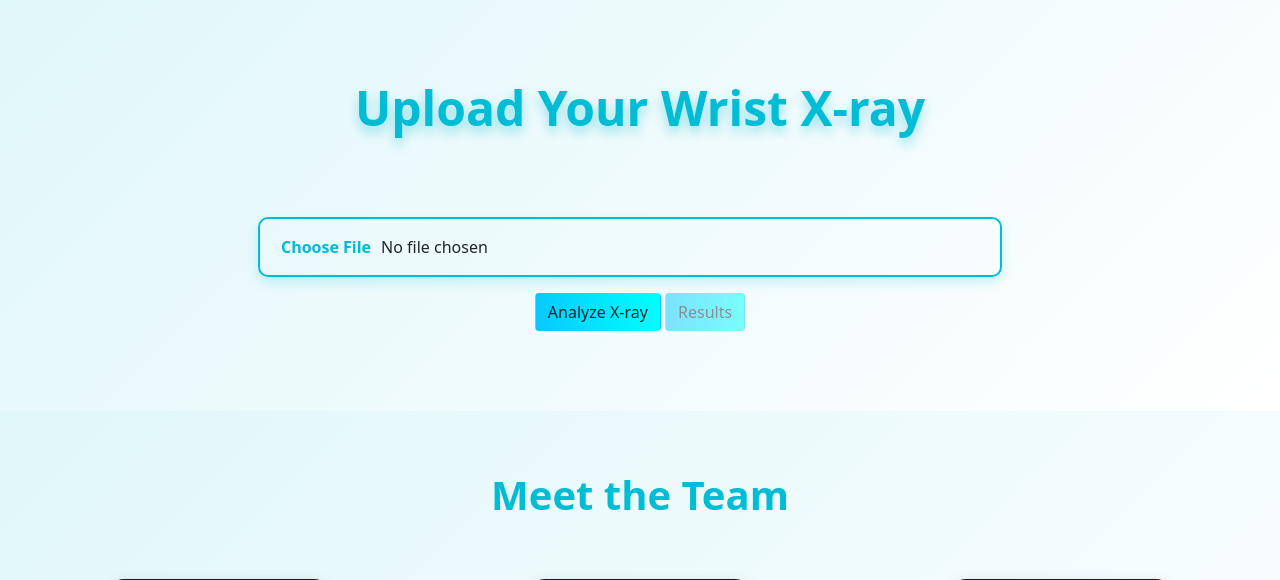
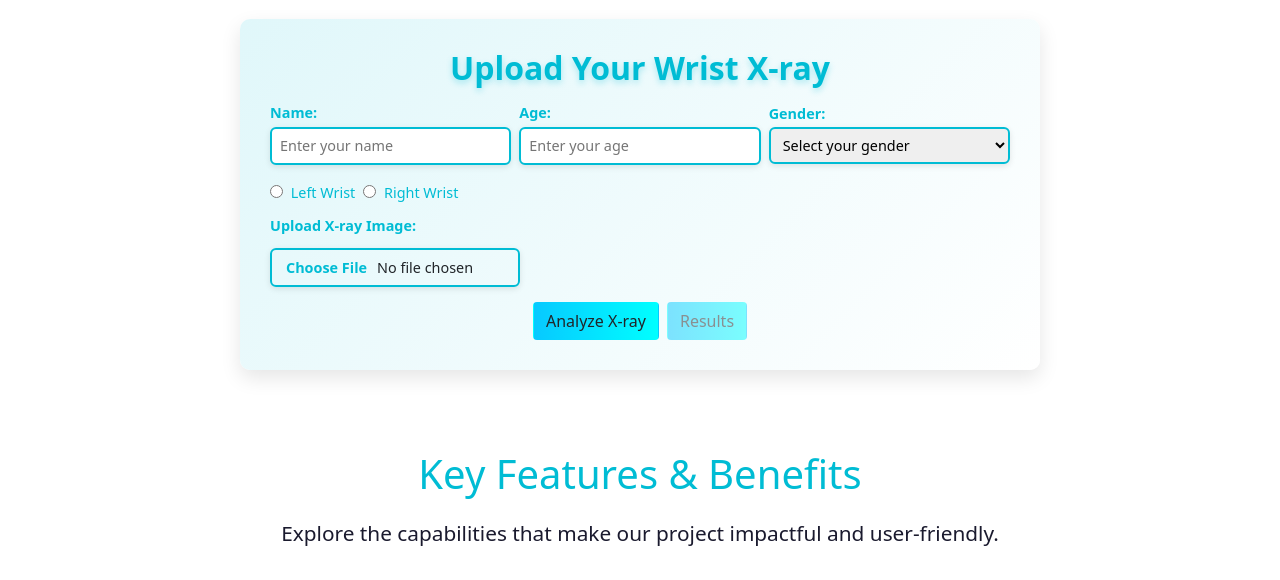
Before and after one commit to aqsaHafeez/Wrist_Abnormality_Detection_System, a Flask app: page /index in a window 1280 px wide. Shown: the part 801-1381 px from the top of the page. Run offline with Flask 3, Linux system fonts and the light colour scheme; some libraries are stand-ins or nearby versions.

Commit message:
Implemented AI Generated Report Functionality!

```diff
--- a/app.py
+++ b/app.py
@@ -11,9 +11,15 @@ from reportlab.lib.pagesizes import letter
 from reportlab.pdfgen import canvas
 import os
 from flask_sqlalchemy import SQLAlchemy
+from langchain_core.messages import HumanMessage
+from langchain_google_genai import ChatGoogleGenerativeAI
 
 app = Flask(__name__)
 app.secret_key = 'your_secret_key'
+
+GOOGLE_API_KEY = "AIzaSyAWZQ_VSR4xiOGLQMulMnSlAvLrCv5eTrs"
+llm = ChatGoogleGenerativeAI(model="gemini-1.5-pro-latest", google_api_key=GOOGLE_API_KEY)
+
 # Flask-Mail configuration
 # Flask-Mail configuration
 app.config['MAIL_SERVER'] = 'smtp.gmail.com'
@@ -81,7 +87,7 @@ def init_db():
 # Directory paths for YOLOv9 detect script and processed images
 YOLO_DETECT_SCRIPT = os.path.join('models', 'yolov9', 'detect.py')
 YOLO_WEIGHTS = os.path.join('models', 'yolov9', 'best.pt')
-DETECTED_IMAGE_PATH = os.path.join('static', 'diagnosed_image', 'latest_detection.jpg')
+DETECTED_IMAGE_PATH = os.path.join('static', 'diagnosed_image', 'latest_detection.jpg').replace("\\", "/")
 UPLOAD_IMAGE_PATH = os.path.join('static', 'uploaded_image.jpg')
 
 @app.route('/')
@@ -275,6 +281,7 @@ def index():
     # Clear session flag on refresh (GET request)
     if request.method == 'GET' and not session.get('image_generated', False):
         session.pop('image_generated', None)
+        session.pop('generated_report', None)  # Clear report data on refresh
 
     if request.method == 'POST':
         if 'file' not in request.files:
@@ -287,7 +294,7 @@ def index():
             return redirect(url_for('index'))
 
         if file:
-            # Save the uploaded file and perform analysis
+            # Save the uploaded file and perform YOLO analysis
             file.save(UPLOAD_IMAGE_PATH)
             subprocess.run([
                 sys.executable, YOLO_DETECT_SCRIPT,
@@ -306,10 +313,45 @@ def index():
                     os.remove(DETECTED_IMAGE_PATH)
                 os.rename(latest_file, DETECTED_IMAGE_PATH)
 
+            # Generate report using Gemini LLM
+            message = HumanMessage(
+                content=[
+                    {
+                        "type": "text",
+                        "text": (
+                            "I am providing a YOLO-evaluated image that contains detected class labels. "
+                            "Your task is to generate descriptions for each detected class based on the predefined mappings below.\n\n"
+                            "Detected Class Mappings:\n"
+                            "Bone anomaly: Bone anomaly detected, indicating potential structural irregularity.\n"
+                            "Bone lesion: Bone lesion detected; further evaluation may be needed to assess severity.\n"
+                            "Foreign body: Foreign body detected near bone structure, possibly requiring removal.\n"
+                            "Fracture: Bone fracture identified; urgent medical attention is advised.\n"
+                            "Metal: Metal implant detected, likely a post-surgical addition.\n"
+                            "Periosteal reaction: Periosteal reaction noted, often a sign of bone healing or infection.\n"
+                            "Pronator sign: Pronator sign visible, indicating possible skeletal irregularities.\n"
+                            "Soft tissue abnormality: Soft tissue swelling observed, possibly due to inflammation.\n"
+                            "No abnormalities: No abnormalities detected; this appears to be a normal X-ray."
+                        ),
+                    },
+                    {"type": "image_url", "image_url": f"http://127.0.0.1:5000/{DETECTED_IMAGE_PATH}"}
+                ]
+            )
+            try:
+                response = llm.invoke([message])
+                if response and hasattr(response, 'content'):
+                    session['generated_report'] = response.content
+                    print("Gemini Response:", response.content)  # Debugging
+                else:
+                    session['generated_report'] = "No valid response received from Gemini."
+                    print("Gemini Response is empty or invalid.")
+            except Exception as e:
+                flash(f"Error generating report: {e}", "error")
+                session['generated_report'] = f"Error: {e}"
+
             # Mark session as analysis completed
             session['image_generated'] = True
-            flash('Diagnosis completed!', "success")
-            return redirect(url_for('results'))
+            flash('Diagnosis and report generation completed!', "success")
+            return redirect(url_for('results'))  # Redirect to the results page
 
     return render_template('index.html')
 
@@ -401,14 +443,16 @@ def view_feedback():
 def results():
     # Check if the analysis is completed
     if not session.get('image_generated', False):
-        flash("Please upload an image and complete the analysis first.", "error")
+        flash("No analysis found. Please upload an image first.", "error")
         return redirect(url_for('index'))
 
-    # Check if the diagnosis image exists
-    image_exists = os.path.exists(DETECTED_IMAGE_PATH) and session.get('image_generated', False)
+    # Retrieve the YOLO-detected image and generated report
+    image_path = 'diagnosed_image/latest_detection.jpg' if session.get('image_generated', False) else None
+    report_content = session.get('generated_report', "Report content not available.")
 
-    # Pass only the relative path for the template
-    return render_template('results.html', image_path='diagnosed_image/latest_detection.jpg' if image_exists else None)
+    # Render the results page
+    return render_template('results.html', image_path=image_path, report=report_content)
+
 
 
 
--- a/static/css/style.css
+++ b/static/css/style.css
@@ -132,66 +132,107 @@ html {
 /* Upload Section */
 #upload {
   background: linear-gradient(135deg, #e0f7fa, #ffffff);
-  padding: 80px 20px;
+  padding: 30px;
   text-align: center;
-  box-shadow: 0px 10px 30px rgba(0, 0, 0, 0.15); /* Stronger shadow for depth */
-  border-radius: 0px; /* More rounded corners for a card-like look */
-  transition: box-shadow 0.3s ease-in-out; /* Smooth transition */
-  max-width: 100%;
+  box-shadow: 0px 8px 20px rgba(0, 0, 0, 0.1);
+  border-radius: 10px;
+  transition: box-shadow 0.3s ease-in-out;
+  max-width: 800px;
+  margin: 20px auto;
 }
 
 #upload:hover {
-  box-shadow: 0px 15px 35px rgba(0, 0, 0, 0.2); /* Elevation on hover */
+  box-shadow: 0px 12px 25px rgba(0, 0, 0, 0.15);
 }
 
 #upload h1 {
   color: var(--primary-color);
-  margin-bottom: 30px;
-  font-size: 3rem; /* Slightly larger heading */
-  font-weight: 800;
-  text-shadow: 0px 6px 12px rgba(0, 188, 212, 0.4);
+  margin-bottom: 15px;
+  font-size: 2rem;
+  font-weight: 700;
+  text-shadow: 0px 3px 6px rgba(0, 188, 212, 0.3);
 }
 
+/* Form Layout */
+#upload .form-row {
+  display: flex;
+  align-items: center;
+  justify-content: space-between;
+  gap: 8px; /* Further reduced gap */
+  margin-bottom: 12px; /* Smaller bottom margin for compact layout */
+  flex-wrap: wrap; /* Ensures responsiveness */
+}
+
+#upload .form-group {
+  flex: 1;
+  min-width: 180px;
+  max-width: 250px; /* Adjusted max-width for better alignment */
+  text-align: left;
+}
+
+#upload .form-group label {
+  display: block;
+  font-size: 0.9rem; /* Slightly smaller font for labels */
+  font-weight: bold;
+  margin-bottom: 3px; /* Reduced margin for compact spacing */
+  color: var(--primary-color);
+}
+
+#upload .form-group input,
+#upload .form-group select {
+  width: 100%;
+  padding: 6px 8px; /* Reduced padding for compact inputs */
+  font-size: 0.9rem; /* Slightly smaller font size */
+  border: 2px solid var(--primary-color);
+  border-radius: 6px; /* Slightly smaller corners */
+  transition: border-color 0.3s, box-shadow 0.3s;
+  box-shadow: 0px 2px 6px rgba(0, 0, 0, 0.1);
+}
+
+#upload .form-group input:hover,
+#upload .form-group input:focus,
+#upload .form-group select:hover,
+#upload .form-group select:focus {
+  border-color: var(--highlight-color);
+  box-shadow: 0px 4px 8px rgba(0, 188, 212, 0.3);
+  outline: none;
+}
+
+/* Radio Button Group */
+#upload .radio-group {
+  display: flex;
+  align-items: center;
+  gap: 8px; /* Reduced gap for tighter alignment */
+  margin-top: 5px; /* Reduced spacing for better compactness */
+}
+
+#upload .radio-group input[type="radio"] {
+  margin-right: 4px;
+}
+
+#upload .radio-group label {
+  font-size: 0.9rem;
+  color: var(--primary-color);
+  font-weight: 500;
+}
+
+/* File Upload Styling */
 #upload .form-control-file {
-  width: 60%;
-  margin: 50px auto;
-  margin-right: 20px;
-  padding: 15px;
+  width: 100%;
+  padding: 6px 8px; /* Reduced padding for compact styling */
+  font-size: 0.9rem;
   border: 2px solid var(--primary-color);
-  border-radius: 10px;
+  border-radius: 6px;
+  margin-top: 8px; /* Reduced spacing for better compactness */
   transition: border-color 0.3s, box-shadow 0.3s;
-  box-shadow: 0px 5px 12px rgba(0, 188, 212, 0.2);
+  box-shadow: 0px 2px 6px rgba(0, 0, 0, 0.1);
 }
 
 #upload .form-control-file:hover,
 #upload .form-control-file:focus {
   border-color: var(--highlight-color);
-  box-shadow: 0px 8px 18px rgba(0, 188, 212, 0.4);
+  box-shadow: 0px 4px 8px rgba(0, 188, 212, 0.3);
   outline: none;
-}
-
-/* Consistent Button Design */
-.btn {
-  background: linear-gradient(90deg, var(--highlight-color), #00FFFF);
-  color: var(--text-color);
-  font-weight: bold;
-  font-size: 1.3rem; /* Larger button text */
-  border-radius: 8px; /* Reduced border-radius for rectangular shape */
-  padding: 18px 36px; /* Larger button padding */
-  border: none;
-  cursor: pointer;
-  /* transition: transform 0.3s, box-shadow 0.3s, background 0.3s; */
-
-}
-
-.btn:hover {
-  transform: translateY(-6px);
-  background: linear-gradient(90deg, #00FFFF, var(--highlight-color));
-  box-shadow: 0px 10px 25px rgba(255, 64, 129, 0.6);
-}
-
-.btn:active {
-  transform: scale(0.96); /* Adds a more pronounced "press" effect */
 }
 
 #upload .form-control-file::file-selector-button {
@@ -202,6 +243,58 @@ html {
   cursor: pointer;
 }
 
+/* Button Group Styling */
+#upload .button-group {
+  display: flex;
+  justify-content: center;
+  gap: 8px; /* Reduced gap between buttons */
+  margin-top: 15px; /* Slightly reduced margin for tighter alignment */
+}
+
+.btn {
+  background: linear-gradient(90deg, var(--highlight-color), #00FFFF);
+  color: var(--text-color);
+  font-weight: bold;
+  font-size: 0.9rem; /* Slightly smaller font for buttons */
+  border-radius: 6px;
+  padding: 8px 16px; /* Adjusted padding for compact buttons */
+  border: none;
+  cursor: pointer;
+  transition: transform 0.3s, box-shadow 0.3s, background 0.3s;
+}
+
+.btn:hover {
+  transform: translateY(-3px);
+  background: linear-gradient(90deg, #00FFFF, var(--highlight-color));
+  box-shadow: 0px 6px 16px rgba(255, 64, 129, 0.4);
+}
+
+.btn:active {
+  transform: scale(0.96);
+}
+
+/* Responsive Design */
+@media (max-width: 768px) {
+  #upload {
+    max-width: 100%;
+    padding: 20px;
+  }
+
+  #upload .form-row {
+    flex-direction: column;
+    align-items: flex-start;
+    gap: 10px; /* Adjusted for vertical layout on smaller screens */
+  }
+
+  #upload .form-group {
+    width: 100%;
+  }
+
+  .btn {
+    font-size: 0.85rem;
+    padding: 6px 12px;
+  }
+}
 
 
 /* Report Section */
--- a/templates/index.html
+++ b/templates/index.html
@@ -37,43 +37,64 @@
 </section>
 
 
-<!-- Upload X-ray Section -->
-<!-- <section id="upload" class="container">
-  <h1 class="h-primary center">Upload Your Wrist X-ray</h1>
-  <p>Please upload a wrist X-ray in .png format for fracture detection.</p>
-  <form action="/upload" method="post" enctype="multipart/form-data">
-    <input type="file" accept="image/png" name="xray_image" required class="form-control-file mb-3">
-    <button type="submit" class="btn btn-primary">Analyze X-ray</button>
-  </form>
-</section> -->
 <section id="upload" class="container">
   <h1 class="h-primary center">Upload Your Wrist X-ray</h1>
   <form action="/index" method="post" enctype="multipart/form-data" id="uploadForm">
-    <input type="file" accept="image/png" name="file" required class="form-control-file mb-3">
+    <div class="form-row">
+      <!-- Name -->
+      <div class="form-group">
+        <label for="name">Name:</label>
+        <input type="text" id="name" name="name" placeholder="Enter your name" required>
+      </div>
 
-    <!-- Progress bar for upload -->
-    <div id="progressContainer" style="display: none;">
-      <div id="progressBar"></div>
-      <div id="progressText">0%</div>
+      <!-- Age -->
+      <div class="form-group">
+        <label for="age">Age:</label>
+        <input type="number" id="age" name="age" placeholder="Enter your age" required min="1">
+      </div>
+
+      <!-- Gender -->
+      <div class="form-group">
+        <label for="gender">Gender:</label>
+        <select id="gender" name="gender" required>
+          <option value="">Select your gender</option>
+          <option value="male">Male</option>
+          <option value="female">Female</option>
+          <option value="other">Other</option>
+        </select>
+      </div>
     </div>
 
-    <!-- Loading spinner for processing -->
-    <div id="loadingSpinner" style="display: none;">
-      <h2>Processing...</h2>
-      <div class="spinner"></div>
+    <!-- Radio Buttons for Wrist Side -->
+    <div class="form-row">
+      <div class="radio-group">
+        <label>
+          <input type="radio" id="leftWrist" name="wrist" value="left" required> Left Wrist
+        </label>
+        <label>
+          <input type="radio" id="rightWrist" name="wrist" value="right"> Right Wrist
+        </label>
+      </div>
     </div>
 
-    <!-- Button Group -->
-    <!-- Button Group -->
-<div class="button-group">
-  <button type="button" onclick="startAnalysis()" class="btn btn-action">Analyze X-ray</button>
-  <a href="{{ url_for('results') }}" class="btn btn-action"
-     {% if not session.get('image_generated') %} style="pointer-events: none; opacity: 0.5;" {% endif %}>
-     Results
-  </a>
-</div>
+    <!-- File Upload -->
+    <div class="form-group">
+      <label for="file">Upload X-ray Image:</label>
+      <input type="file" id="file" accept="image/png" name="file" required class="form-control-file">
+    </div>
+
+    <!-- Buttons -->
+    <div class="button-group">
+      <button type="submit" class="btn btn-action">Analyze X-ray</button>
+      <a href="{{ url_for('results') }}" class="btn btn-action"
+         {% if not session.get('image_generated') %} style="pointer-events: none; opacity: 0.5;" {% endif %}>
+         Results
+      </a>
+    </div>
   </form>
 </section>
+
+
 
 <!-- Popup Modal for image upload reminder -->
 <div class="modal" tabindex="-1" id="uploadModal">
```
Also changed, not shown: other parts of templates/index.html (+29 -45 lines), GenerateReport.py (added, +67 -0 lines), static/css/resetPassword.css (+86 -0 lines), static/css/resultsStyles.css (+47 -0 lines), templates/result.html (added, +14 -0 lines), templates/results.html (+15 -2 lines), templates/upload.html (added, +27 -0 lines), static/diagnosed_image/latest_detection.jpg, static/uploaded_image.jpg, static/uploads/3001_0467767722_01_WRI-L2_F005.png (added), static/uploads/3001_0468514755_02_WRI-L1_F005.png (added), static/uploads/result.png (added), 1 other file.
